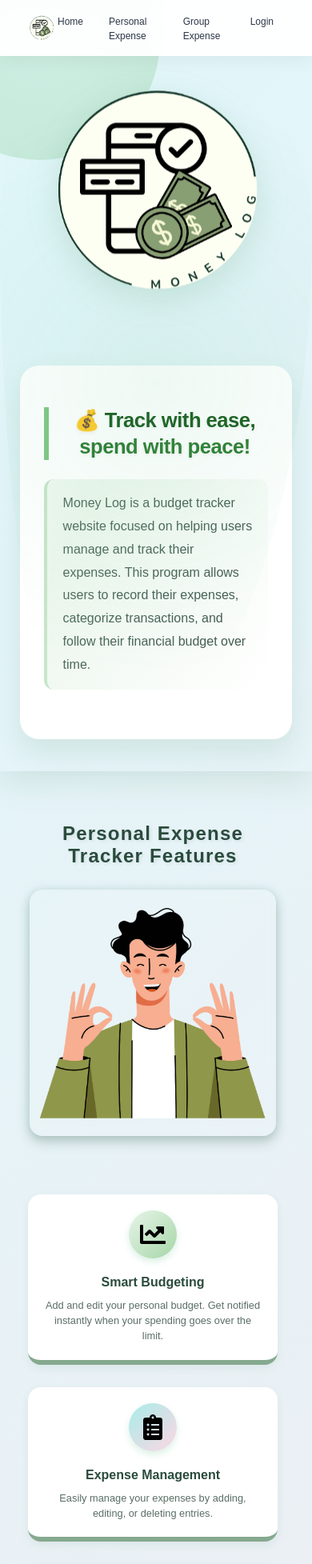
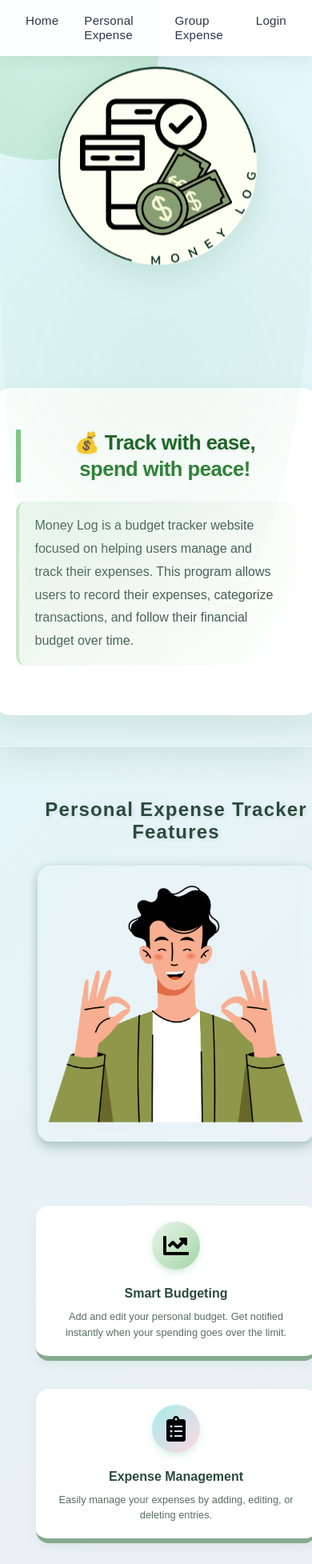
Before and after one commit to wholaanmo/moneyy-logg, a Vue app: page /about in a window 390 px wide. Shown: the top 1955 px of the page at 80% size. Built offline with nearby package versions, Linux system fonts and the light colour scheme; what @kyvg/vue3-notification, chartjs-plugin-datalabels would draw is missing.

Commit message:
Update some frontend code

```diff
--- a/src/components/about.vue
+++ b/src/components/about.vue
@@ -4,11 +4,6 @@
      <!-- Navbar -->
      <nav class="navbar">
       <div class="navbar-container">
-
-        <a href="#" class="navbar-logo">
-      <img src="/LOGO.png" alt="Logo" class="logo-image" />
-    </a>
-
         <ul class="nav-menu">
           <li class="nav-item">
             <a href="#" @click.prevent="scrollTo('container')" class="nav-link">Home</a>
@@ -233,6 +228,7 @@ export default {
 };
 </script>
 
+
 <style>
 body {
   font-family: 'Poppins', sans-serif;
@@ -246,43 +242,31 @@ body {
 </style>
 
 <style scoped>
-.navbar-logo {
-  margin-left: 0px; /* Reduce left margin */
-  margin-right: auto;
-  display: flex;
-  align-items: center;
-  text-decoration: none;
-}
-.logo-image {
-  height: 40px;
-  width: 40px;
-  object-fit: contain;
-}
 .navbar {
   position: fixed;
   top: 0;
+  z-index: 1000;
+  background-color: rgba(255, 255, 255, 0.98);
+  backdrop-filter: blur(8px);
+  -webkit-backdrop-filter: blur(8px);
+  box-shadow: 0 2px 20px rgba(0, 0, 0, 0.08);
+  width: 100%;
+  height: 70px;
+  display: flex;
+  align-items: center;
+  justify-content: center; /* Center the navbar content */
   left: 0;
   right: 0;
-  z-index: 1000;
-  width: 100%;
-  height: 70px;
-  background-color: rgba(255, 255, 255, 0.95);
-  backdrop-filter: blur(10px);
-  -webkit-backdrop-filter: blur(10px);
-  box-shadow: 0 4px 20px rgba(0, 0, 0, 0.06);
-  display: flex;
-  align-items: center;
-  justify-content: center;
   transition: all 0.3s ease;
 }
 
 .navbar-container {
   display: flex;
-  justify-content: space-between;
+  justify-content: center; /* Center the nav items */
   align-items: center;
-  padding: 0 2rem;
+  padding: 1rem 2rem;
+  max-width: 1200px;
   width: 100%;
-  max-width: 1200px;
 }
 
 .nav-menu {
@@ -291,7 +275,8 @@ body {
   list-style: none;
   margin: 0;
   padding: 0;
-  margin-right: 1rem;
+  justify-content: center; /* Center the menu items */
+  width: 100%;
 }
 
 .nav-item {
@@ -299,30 +284,29 @@ body {
 }
 
 .nav-link {
-  position: relative;
   color: #2d3748;
   text-decoration: none;
   font-weight: 500;
-  font-size: 1rem;
+  font-size: 0.95rem;
+  letter-spacing: 0.2px;
   padding: 0.5rem 0;
-  letter-spacing: 0px;
-  transition: color 0.3s ease, transform 0.2s ease;
+  transition: all 0.3s ease;
+  position: relative;
 }
 
 .nav-link::after {
   content: '';
   position: absolute;
-  bottom: -4px;
+  bottom: 0;
   left: 0;
-  width: 0%;
+  width: 0;
   height: 2px;
   background: linear-gradient(to right, #4CB5AB, #88C9BF);
   transition: width 0.3s ease;
 }
 
 .nav-link:hover {
-  color: #4CB5AB;
-  transform: translateY(-2px);
+  color: 	#4CB5AB;
 }
 
 .nav-link:hover::after {
@@ -330,7 +314,7 @@ body {
 }
 
 .nav-link.active {
-  color: #4CB5AB;
+  color: 	#4CB5AB;
   font-weight: 600;
 }
 
@@ -709,10 +693,10 @@ body {
   transition: all 0.3s ease;
   border-bottom: 6px solid #85A98F;
   box-shadow: 0 4px 12px rgba(50, 120, 70, 0.08);
-  max-height: 240px; /* Smaller fixed height */
+  max-height: 200px; /* Smaller fixed height */
   display: flex;
   flex-direction: column;
-  margin-top: 13px;
+  margin-top: 20px;
 }
 
 .feature-card:hover {
@@ -852,9 +836,8 @@ body {
 @media (max-width: 900px) {
   .group-container {
     flex-direction: column;
-    width: 90%;
-    margin-left: 10px;
   }
+
 
   .group-image-section,
   .features-grid {
@@ -871,8 +854,6 @@ body {
 @media (max-width: 900px) {
   .personal-container {
     flex-direction: column;
-    width: 90%;
-    margin-left: 10px;
   }
 
   .features-grid,
@@ -892,12 +873,6 @@ body {
 }
 
 @media (max-width: 600px) {
-  .personal-container,
-  .group-container {
-    flex-direction: column;
-    width: 90%;
-    margin-left: 0px;
-  }
   .features-grid {
     grid-template-columns: 1fr;
   }
@@ -1121,7 +1096,6 @@ h2 {
 
   .content {
     padding: 30px;
-    width: 90%;
   }
 }
 
@@ -1142,22 +1116,5 @@ h2 {
     top: 0;
     left: 0;
   }
-  .content {
-    width: 80%;
-  }
-  .personal-container,
-  .group-container {
-    width: 80%;
-    margin-left: 10px;
-  }
-  .register-card {
-    padding: 15px;
-  }
-  .logo{
-    margin-top: 30px;
-  }
-  .nav-link {
-    font-size: 12px;
-  }
 }
 </style>
```
